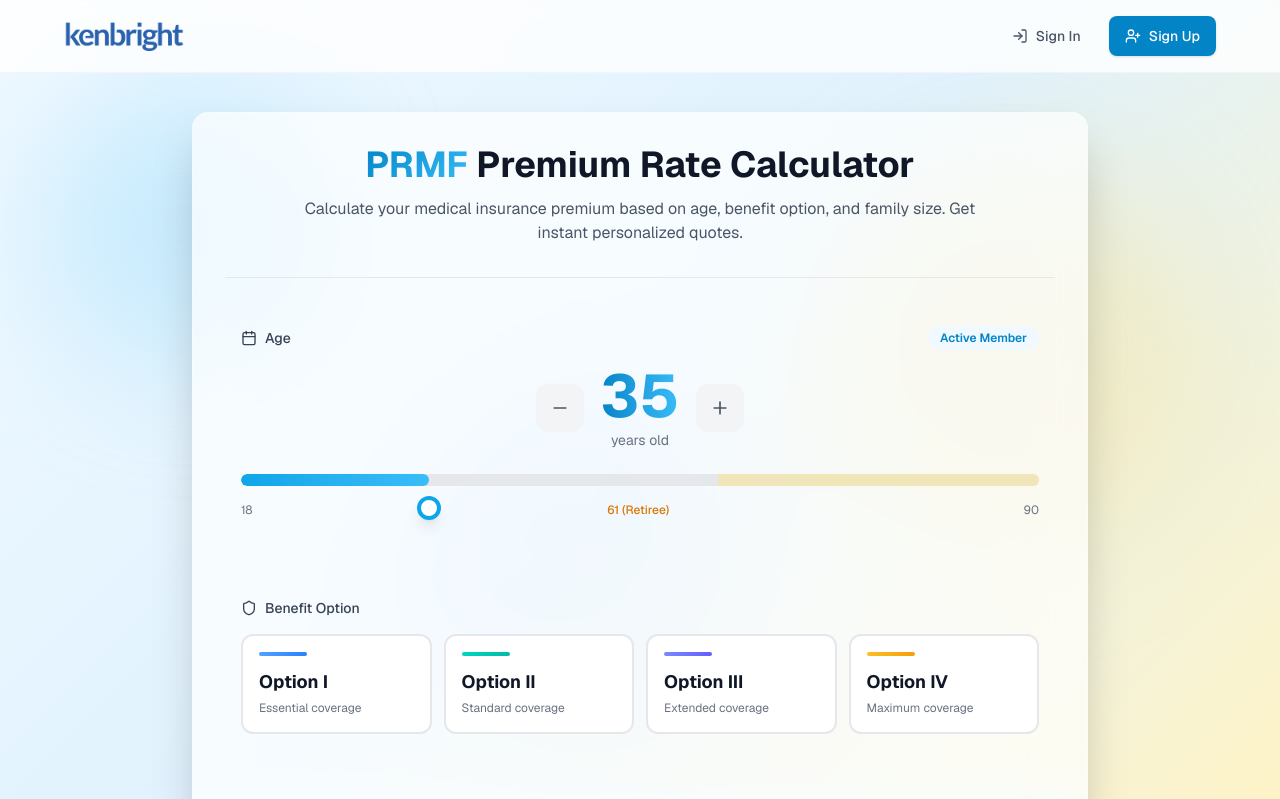
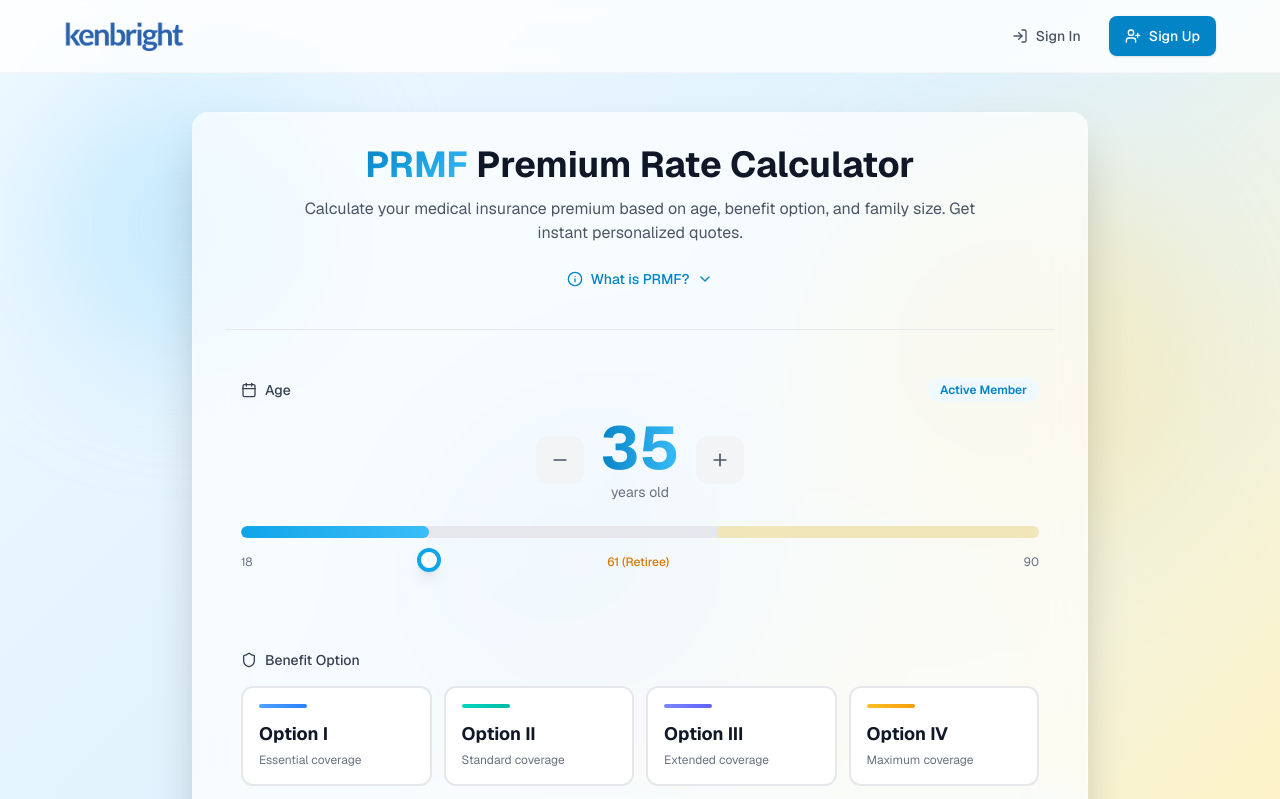
Before and after one commit to robin-ochieng/prmf-modeller, a Next.js app in the folder frontend/: page / in a window 1280 px wide. Shown: the top 799 px of the page. Built offline with nearby package versions, Linux system fonts and the light colour scheme; no server answers.

Commit message:
Add collapsible PRMF definition section to calculator

```diff
--- a/frontend/src/app/page.tsx
+++ b/frontend/src/app/page.tsx
@@ -5,7 +5,7 @@ import { motion, AnimatePresence, LazyMotion, domAnimation } from 'framer-motion
 import { Calculator, LogIn, UserPlus, LogOut, User } from 'lucide-react'
 import Image from 'next/image'
 import { Button, Card, CalculatingAnimation } from '@/components/ui'
-import { AgeSlider, BenefitSelector, FamilySizeToggle, PremiumResult, QuoteHistory } from '@/components/calculator'
+import { AgeSlider, BenefitSelector, FamilySizeToggle, PremiumResult, PRMFInfo, QuoteHistory } from '@/components/calculator'
 import { BenefitOption, FamilySize, CalculateSuccessResponse } from '@/types'
 import { useAuth } from '@/contexts/AuthContext'
 
@@ -214,6 +214,7 @@ export default function Home() {
               <p className="text-gray-600 text-sm md:text-base max-w-2xl mx-auto">
                 Calculate your medical insurance premium based on age, benefit option, and family size. Get instant personalized quotes.
               </p>
+              <PRMFInfo />
             </motion.div>
 
             <AnimatePresence mode="wait">
--- /dev/null
+++ b/frontend/src/components/calculator/PRMFInfo.tsx
@@ -0,0 +1,43 @@
+'use client'
+
+import { useState } from 'react'
+import { motion, AnimatePresence } from 'framer-motion'
+import { Info, ChevronDown, ChevronUp } from 'lucide-react'
+
+export function PRMFInfo() {
+  const [isExpanded, setIsExpanded] = useState(false)
+
+  return (
+    <div className="mt-4 max-w-xl mx-auto">
+      <button
+        onClick={() => setIsExpanded(!isExpanded)}
+        className="w-full flex items-center justify-center gap-2 text-sm text-primary-600 hover:text-primary-700 transition-colors py-2 group"
+      >
+        <Info className="w-4 h-4" />
+        <span className="font-medium">What is PRMF?</span>
+        {isExpanded ? (
+          <ChevronUp className="w-4 h-4 transition-transform" />
+        ) : (
+          <ChevronDown className="w-4 h-4 transition-transform" />
+        )}
+      </button>
+
+      <AnimatePresence>
+        {isExpanded && (
+          <motion.div
+            initial={{ height: 0, opacity: 0 }}
+            animate={{ height: 'auto', opacity: 1 }}
+            exit={{ height: 0, opacity: 0 }}
+            transition={{ duration: 0.2, ease: 'easeInOut' }}
+            className="overflow-hidden"
+          >
+            <div className="mt-2 p-4 bg-primary-50/50 rounded-xl border border-primary-100 text-sm text-gray-700 leading-relaxed">
+              <strong className="text-primary-700">PRMF (Post-Retirement Medical Fund)</strong> is a fund arrangement
+              designed to help members meet medical costs after retirement by providing medical benefits.
+            </div>
+          </motion.div>
+        )}
+      </AnimatePresence>
+    </div>
+  )
+}
--- a/frontend/src/components/calculator/index.ts
+++ b/frontend/src/components/calculator/index.ts
@@ -2,4 +2,5 @@ export { AgeSlider } from './AgeSlider'
 export { BenefitSelector } from './BenefitSelector'
 export { FamilySizeToggle } from './FamilySizeToggle'
 export { PremiumResult } from './PremiumResult'
+export { PRMFInfo } from './PRMFInfo'
 export { QuoteHistory } from './QuoteHistory'
```
